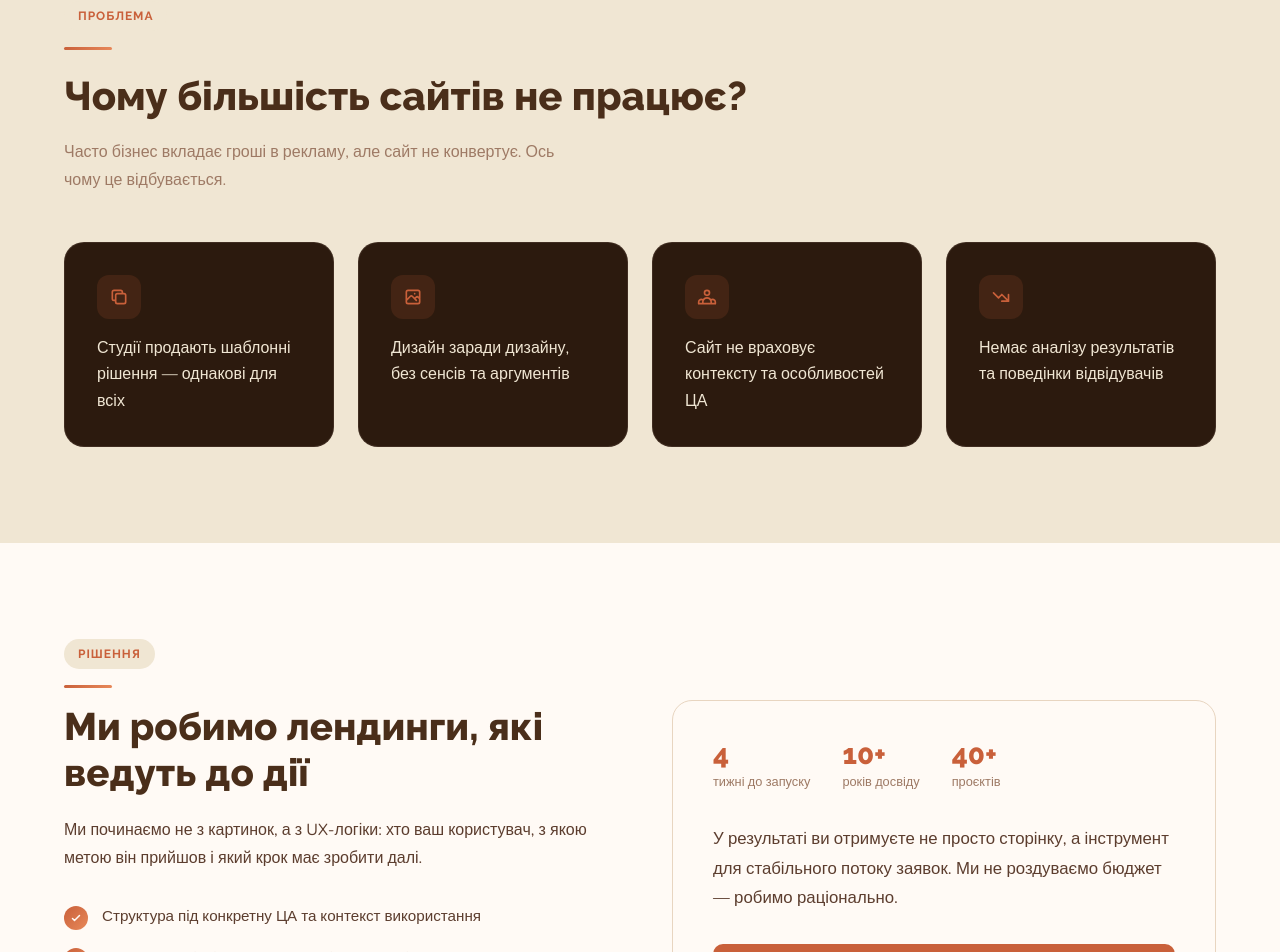
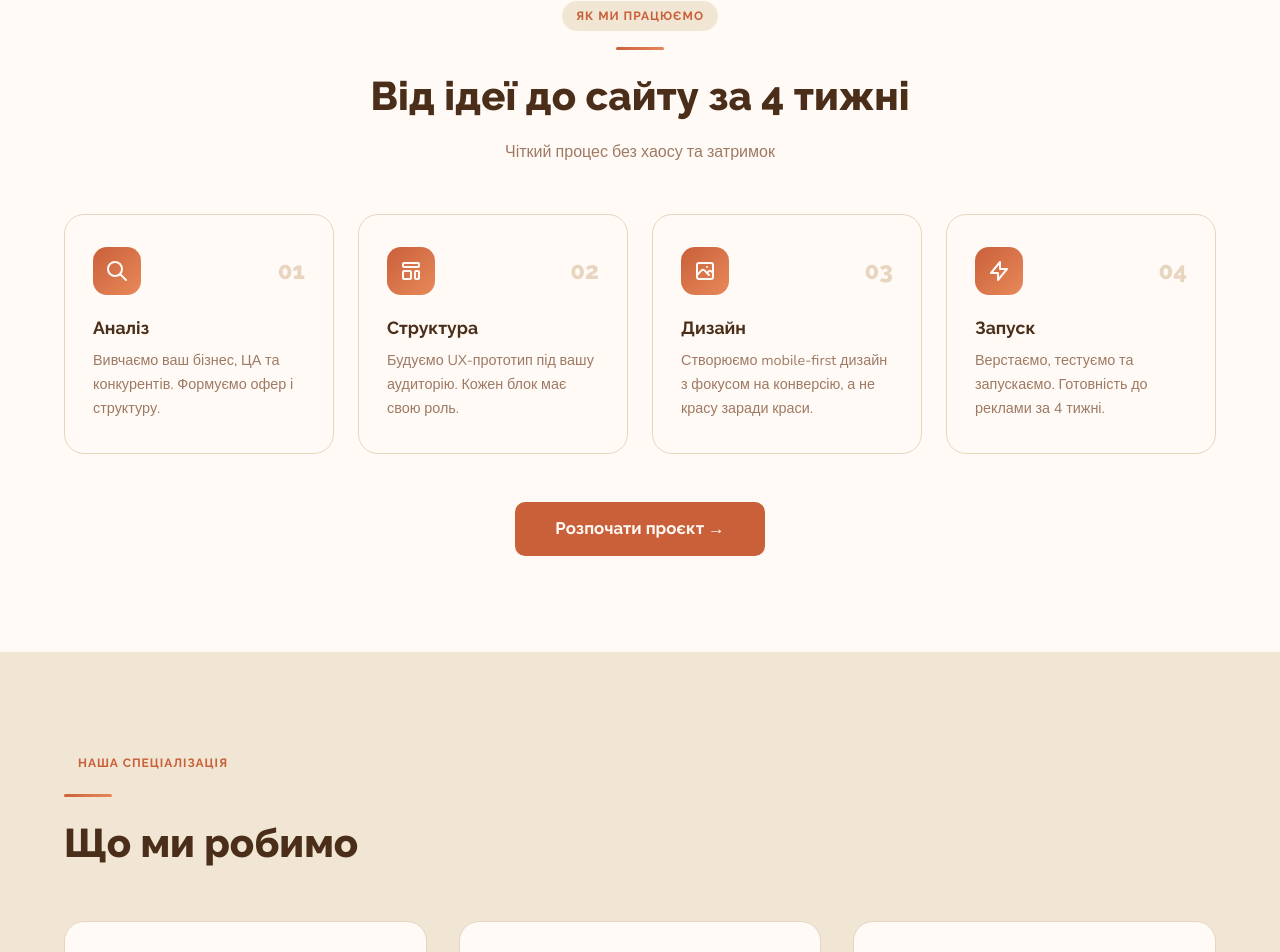
Before and after one commit to nicksolntsev2808/wamsides_landing, a React (Vite) app: page / in a window 1280 px wide. Shown: the part 998-1950 px from the top of the page. Built offline with nearby package versions, Linux system fonts and the light colour scheme.

Commit message:
Add files via upload

```diff
--- a/src/web/pages/Home.tsx
+++ b/src/web/pages/Home.tsx
@@ -81,7 +81,7 @@ function Nav() {
       {/* Mobile dropdown — outside container so it spans full width */}
       {open && (
         <div style={{ background: "#FFFAF5", borderBottom: "1px solid #E8D5C0", padding: "1.5rem", display: "flex", flexDirection: "column", gap: "1rem" }}>
-          {[["Проблема", "problem"], ["Рішення", "solution"], ["Послуги", "services"], ["Відгуки", "reviews"]].map(([label, id]) => (
+          {[["Рішення", "solution"], ["Послуги", "services"], ["Відгуки", "reviews"]].map(([label, id]) => (
             <button key={id} onClick={() => scrollTo(id)} style={{ background: "none", border: "none", cursor: "pointer", fontFamily: "Nunito, sans-serif", fontWeight: 600, fontSize: "1rem", color: "#5C3D2E", textAlign: "left", padding: "0.35rem 0" }}>
               {label}
             </button>
@@ -184,141 +184,98 @@ function Hero() {
   );
 }
 
-/* ─── PROBLEM ─── */
-function Problem() {
-  const problems = [
+
+/* ─── SOLUTION ─── */
+function Solution() {
+  const steps = [
     {
-      text: "Студії продають шаблонні рішення — однакові для всіх",
+      num: "01",
+      title: "Аналіз",
+      desc: "Вивчаємо ваш бізнес, ЦА та конкурентів. Формуємо офер і структуру.",
       icon: (
-        <svg width="20" height="20" fill="none" viewBox="0 0 24 24" stroke="#C9603A" strokeWidth="2">
-          <path strokeLinecap="round" strokeLinejoin="round" d="M8 16H6a2 2 0 01-2-2V6a2 2 0 012-2h8a2 2 0 012 2v2m-6 12h8a2 2 0 002-2v-8a2 2 0 00-2-2h-8a2 2 0 00-2 2v8a2 2 0 002 2z" />
+        <svg width="24" height="24" fill="none" viewBox="0 0 24 24" stroke="currentColor" strokeWidth="2">
+          <path strokeLinecap="round" strokeLinejoin="round" d="M21 21l-6-6m2-5a7 7 0 11-14 0 7 7 0 0114 0z" />
         </svg>
       ),
     },
     {
-      text: "Дизайн заради дизайну, без сенсів та аргументів",
+      num: "02",
+      title: "Структура",
+      desc: "Будуємо UX-прототип під вашу аудиторію. Кожен блок має свою роль.",
       icon: (
-        <svg width="20" height="20" fill="none" viewBox="0 0 24 24" stroke="#C9603A" strokeWidth="2">
+        <svg width="24" height="24" fill="none" viewBox="0 0 24 24" stroke="currentColor" strokeWidth="2">
+          <path strokeLinecap="round" strokeLinejoin="round" d="M4 5a1 1 0 011-1h14a1 1 0 011 1v2a1 1 0 01-1 1H5a1 1 0 01-1-1V5zM4 13a1 1 0 011-1h6a1 1 0 011 1v6a1 1 0 01-1 1H5a1 1 0 01-1-1v-6zM16 13a1 1 0 011-1h2a1 1 0 011 1v6a1 1 0 01-1 1h-2a1 1 0 01-1-1v-6z" />
+        </svg>
+      ),
+    },
+    {
+      num: "03",
+      title: "Дизайн",
+      desc: "Створюємо mobile-first дизайн з фокусом на конверсію, а не красу заради краси.",
+      icon: (
+        <svg width="24" height="24" fill="none" viewBox="0 0 24 24" stroke="currentColor" strokeWidth="2">
           <path strokeLinecap="round" strokeLinejoin="round" d="M4 16l4.586-4.586a2 2 0 012.828 0L16 16m-2-2l1.586-1.586a2 2 0 012.828 0L20 14m-6-6h.01M6 20h12a2 2 0 002-2V6a2 2 0 00-2-2H6a2 2 0 00-2 2v12a2 2 0 002 2z" />
         </svg>
       ),
     },
     {
-      text: "Сайт не враховує контексту та особливостей ЦА",
+      num: "04",
+      title: "Запуск",
+      desc: "Верстаємо, тестуємо та запускаємо. Готовність до реклами за 4 тижні.",
       icon: (
-        <svg width="20" height="20" fill="none" viewBox="0 0 24 24" stroke="#C9603A" strokeWidth="2">
-          <path strokeLinecap="round" strokeLinejoin="round" d="M17 20h5v-2a3 3 0 00-5.356-1.857M17 20H7m10 0v-2c0-.656-.126-1.283-.356-1.857M7 20H2v-2a3 3 0 015.356-1.857M7 20v-2c0-.656.126-1.283.356-1.857m0 0a5.002 5.002 0 019.288 0M15 7a3 3 0 11-6 0 3 3 0 016 0z" />
-        </svg>
-      ),
-    },
-    {
-      text: "Немає аналізу результатів та поведінки відвідувачів",
-      icon: (
-        <svg width="20" height="20" fill="none" viewBox="0 0 24 24" stroke="#C9603A" strokeWidth="2">
-          <path strokeLinecap="round" strokeLinejoin="round" d="M13 17h8m0 0V9m0 8l-8-8-4 4-6-6" />
+        <svg width="24" height="24" fill="none" viewBox="0 0 24 24" stroke="currentColor" strokeWidth="2">
+          <path strokeLinecap="round" strokeLinejoin="round" d="M13 10V3L4 14h7v7l9-11h-7z" />
         </svg>
       ),
     },
   ];
 
   return (
-    <section id="problem" style={{ background: "#F0E6D3", padding: "6rem 0" }}>
+    <section id="solution" style={{ background: "#FFFAF5", padding: "6rem 0" }}>
       <div className="ws-container">
-        <div className="fade-up" style={{ marginBottom: "3rem" }}>
-          <span className="ws-tag">Проблема</span>
-          <div className="ws-divider"></div>
+        <div className="fade-up" style={{ marginBottom: "3rem", textAlign: "center" }}>
+          <span className="ws-tag">Як ми працюємо</span>
+          <div className="ws-divider" style={{ margin: "1rem auto" }}></div>
           <h2 style={{ fontFamily: "Raleway, sans-serif", fontWeight: 800, fontSize: "clamp(1.8rem, 3.5vw, 2.5rem)", color: "#4A2E1A", marginTop: 0, marginBottom: "0.75rem" }}>
-            Чому більшість сайтів не працює?
+            Від ідеї до сайту за 4 тижні
           </h2>
-          <p style={{ fontFamily: "Nunito, sans-serif", color: "#9E7A65", fontSize: "1rem", maxWidth: "520px", lineHeight: 1.75 }}>
-            Часто бізнес вкладає гроші в рекламу, але сайт не конвертує. Ось чому це відбувається.
+          <p style={{ fontFamily: "Nunito, sans-serif", color: "#9E7A65", fontSize: "1rem", maxWidth: "480px", lineHeight: 1.75, margin: "0 auto" }}>
+            Чіткий процес без хаосу та затримок
           </p>
         </div>
 
-        <div style={{ display: "grid", gridTemplateColumns: "repeat(auto-fit, minmax(260px, 1fr))", gap: "1.5rem" }}>
-          {problems.map((item, i) => (
-            <div
-              key={i}
-              className={`ws-card fade-up fade-up-delay-${i + 1}`}
-              style={{ background: "#2C1A0E", border: "1px solid rgba(232,213,192,0.1)" }}
-            >
-              <div style={{ width: "2.75rem", height: "2.75rem", borderRadius: "0.75rem", background: "rgba(201,96,58,0.15)", display: "flex", alignItems: "center", justifyContent: "center", marginBottom: "1rem" }}>
-                {item.icon}
+        <div style={{ display: "grid", gridTemplateColumns: "repeat(auto-fit, minmax(220px, 1fr))", gap: "1.5rem", marginBottom: "3rem" }}>
+          {steps.map((step, i) => (
+            <div key={i} className={`fade-up fade-up-delay-${i + 1}`} style={{ position: "relative" }}>
+              <div className="ws-card" style={{ height: "100%", border: "1px solid #E8D5C0", padding: "2rem 1.75rem" }}>
+                <div style={{ display: "flex", alignItems: "center", justifyContent: "space-between", marginBottom: "1.25rem" }}>
+                  <div style={{ width: "3rem", height: "3rem", borderRadius: "0.875rem", background: "linear-gradient(135deg, #C9603A, #E8895A)", display: "flex", alignItems: "center", justifyContent: "center", color: "#FFFAF5" }}>
+                    {step.icon}
                   </div>
-              <p style={{ fontFamily: "Nunito, sans-serif", color: "#F0E6D3", fontSize: "1rem", lineHeight: 1.65, margin: 0 }}>
-                {item.text}
+                  <span style={{ fontFamily: "Raleway, sans-serif", fontWeight: 800, fontSize: "1.5rem", color: "#E8D5C0" }}>{step.num}</span>
+                </div>
+                <h3 style={{ fontFamily: "Raleway, sans-serif", fontWeight: 700, fontSize: "1.1rem", color: "#4A2E1A", margin: "0 0 0.5rem" }}>
+                  {step.title}
+                </h3>
+                <p style={{ fontFamily: "Nunito, sans-serif", color: "#9E7A65", fontSize: "0.9rem", lineHeight: 1.65, margin: 0 }}>
+                  {step.desc}
                 </p>
+              </div>
+              {i < steps.length - 1 && (
+                <div style={{ display: "none" }} className="step-arrow" />
+              )}
             </div>
           ))}
         </div>
-      </div>
-    </section>
-  );
-}
 
-/* ─── SOLUTION ─── */
-function Solution() {
-  const features = [
-    "Структура під конкретну ЦА та контекст використання",
-    "Mobile-first підхід в проектуванні та дизайні",
-    "Сенси, які перекривають страхи та заперечення клієнтів",
-    "Чистота без зайвого візуального шуму",
-    "Збір та аналіз даних для покращення ефективності",
-  ];
-
-  return (
-    <section id="solution" style={{ background: "#FFFAF5", padding: "6rem 0" }}>
-      <div className="ws-container">
-        <div className="ws-grid-2col" style={{ display: "grid", gridTemplateColumns: "1fr 1fr", gap: "4rem", alignItems: "center" }}>
-          {/* Left */}
-          <div>
-            <div className="fade-up">
-              <span className="ws-tag">Рішення</span>
-              <div className="ws-divider"></div>
-              <h2 style={{ fontFamily: "Raleway, sans-serif", fontWeight: 800, fontSize: "clamp(1.8rem, 3vw, 2.4rem)", color: "#4A2E1A", marginTop: 0, marginBottom: "1.25rem", lineHeight: 1.2 }}>
-                Ми робимо лендинги, які ведуть до дії
-              </h2>
-            </div>
-            <p className="fade-up fade-up-delay-1" style={{ fontFamily: "Nunito, sans-serif", color: "#5C3D2E", fontSize: "1rem", lineHeight: 1.75, marginBottom: "2rem" }}>
-              Ми починаємо не з картинок, а з UX-логіки: хто ваш користувач, з якою метою він прийшов і який крок має зробити далі.
-            </p>
-            <div style={{ display: "flex", flexDirection: "column", gap: "1rem" }}>
-              {features.map((f, i) => (
-                <div key={i} className={`fade-up fade-up-delay-${(i % 4) + 1}`} style={{ display: "flex", gap: "0.875rem", alignItems: "flex-start" }}>
-                  <div className="ws-check">
-                    <svg width="12" height="12" fill="none" viewBox="0 0 24 24" stroke="#FFFAF5" strokeWidth="3">
-                      <path strokeLinecap="round" strokeLinejoin="round" d="M5 13l4 4L19 7" />
-                    </svg>
-                  </div>
-                  <p style={{ fontFamily: "Nunito, sans-serif", color: "#5C3D2E", fontSize: "0.95rem", lineHeight: 1.6, margin: 0 }}>{f}</p>
-                </div>
-              ))}
-            </div>
-          </div>
-
-          {/* Right — CTA card */}
-          <div className="fade-up fade-up-delay-2">
-            <div className="ws-card" style={{ padding: "2.5rem", border: "1px solid #E8D5C0" }}>
-              <div style={{ display: "flex", gap: "2rem", marginBottom: "2rem" }}>
-                {[["4", "тижні до запуску"], ["10+", "років досвіду"], ["40+", "проєктів"]].map(([num, label]) => (
-                  <div key={label}>
-                    <div style={{ fontFamily: "Raleway, sans-serif", fontWeight: 800, fontSize: "1.75rem", color: "#C9603A", lineHeight: 1 }}>{num}</div>
-                    <div style={{ fontFamily: "Nunito, sans-serif", fontSize: "0.8rem", color: "#9E7A65", marginTop: "0.25rem" }}>{label}</div>
-                  </div>
-                ))}
-              </div>
-              <p style={{ fontFamily: "Nunito, sans-serif", color: "#5C3D2E", fontSize: "1.05rem", lineHeight: 1.75, marginBottom: "2rem" }}>
-                У результаті ви отримуєте не просто сторінку, а інструмент для стабільного потоку заявок. Ми не роздуваємо бюджет — робимо раціонально.
-              </p>
+        <div className="fade-up" style={{ textAlign: "center" }}>
           <button
             className="btn-primary"
-                style={{ width: "100%", textAlign: "center" }}
+            style={{ fontSize: "1.05rem", padding: "0.9rem 2.5rem" }}
             onClick={() => document.getElementById("contact")?.scrollIntoView({ behavior: "smooth" })}
           >
-                Дізнатися вартість
+            Розпочати проєкт →
           </button>
-            </div>
-          </div>
         </div>
       </div>
     </section>
@@ -445,56 +402,6 @@ function Results() {
   );
 }
 
-/* ─── TIMELINE ─── */
-function Timeline() {
-  const steps = [
-    { week: "01", title: "Тиждень 1", desc: "Формуємо задачу, офер, воронку. Визначаємо структуру та функціонал лендингу." },
-    { week: "02", title: "Тиждень 2", desc: "Будуємо деталізований UX-прототип під вашу цільову аудиторію." },
-    { week: "03", title: "Тиждень 3", desc: "Готуємо дизайн із фокусом на мобільні пристрої та конверсію." },
-    { week: "04", title: "Тиждень 4 🚀", desc: "Верстаємо, програмуємо функціонал, наповнюємо контентом, тестуємо та навчаємо адмінці." },
-    { week: "∞", title: "Після запуску", desc: "Аналізуємо поведінку користувачів та вносимо зміни для покращення ефективності." },
-  ];
-
-  return (
-    <section id="timeline" style={{ background: "#F0E6D3", padding: "6rem 0" }}>
-      <div className="ws-container">
-        <div className="fade-up" style={{ marginBottom: "3.5rem" }}>
-          <span className="ws-tag">Календар запуску</span>
-          <div className="ws-divider"></div>
-          <h2 style={{ fontFamily: "Raleway, sans-serif", fontWeight: 800, fontSize: "clamp(1.8rem, 3.5vw, 2.5rem)", color: "#4A2E1A", marginTop: 0, marginBottom: "0.5rem" }}>
-            4 тижні від старту до готового результату
-          </h2>
-          <p style={{ fontFamily: "Nunito, sans-serif", color: "#9E7A65", fontSize: "0.95rem" }}>
-            За умови оперативного зворотного зв'язку
-          </p>
-        </div>
-
-        <div style={{ display: "flex", flexDirection: "column", gap: "0" }}>
-          {steps.map((step, i) => (
-            <div key={i} className={`fade-up fade-up-delay-${(i % 4) + 1}`} style={{ display: "flex", gap: "1.5rem", alignItems: "stretch", paddingBottom: i < steps.length - 1 ? "0" : "0" }}>
-              {/* Left: dot + line */}
-              <div style={{ display: "flex", flexDirection: "column", alignItems: "center", flexShrink: 0 }}>
-                <div className="timeline-dot">{step.week}</div>
-                {i < steps.length - 1 && (
-                  <div style={{ width: "2px", flex: 1, minHeight: "2rem", background: "linear-gradient(to bottom, #C9603A, #E8D5C0)", margin: "0.25rem 0" }} />
-                )}
-              </div>
-              {/* Right: content */}
-              <div style={{ paddingBottom: i < steps.length - 1 ? "2rem" : "0", paddingTop: "0.625rem" }}>
-                <h4 style={{ fontFamily: "Raleway, sans-serif", fontWeight: 700, fontSize: "1.05rem", color: "#4A2E1A", margin: 0, marginBottom: "0.375rem" }}>
-                  {step.title}
-                </h4>
-                <p style={{ fontFamily: "Nunito, sans-serif", color: "#5C3D2E", fontSize: "0.9rem", lineHeight: 1.65, margin: 0 }}>
-                  {step.desc}
-                </p>
-              </div>
-            </div>
-          ))}
-        </div>
-      </div>
-    </section>
-  );
-}
 
 /* ─── WHO IT'S FOR ─── */
 function WhoFor() {
@@ -892,11 +799,9 @@ export default function Home() {
     <>
       <Nav />
       <Hero />
-      <Problem />
       <Solution />
       <Services />
       <Results />
-      <Timeline />
       <WhoFor />
       <Reviews />
       <Contact />
```
Lines whose indentation alone changed are shown as unchanged.
